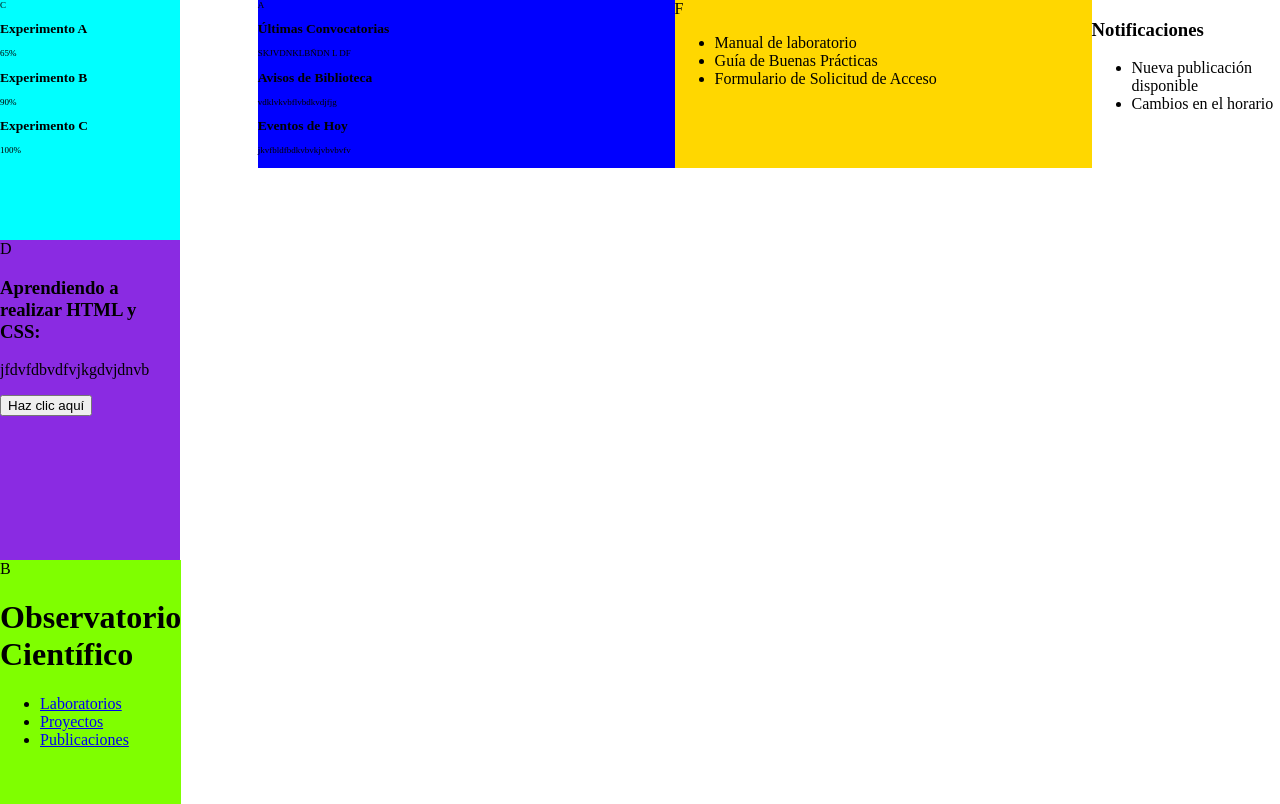
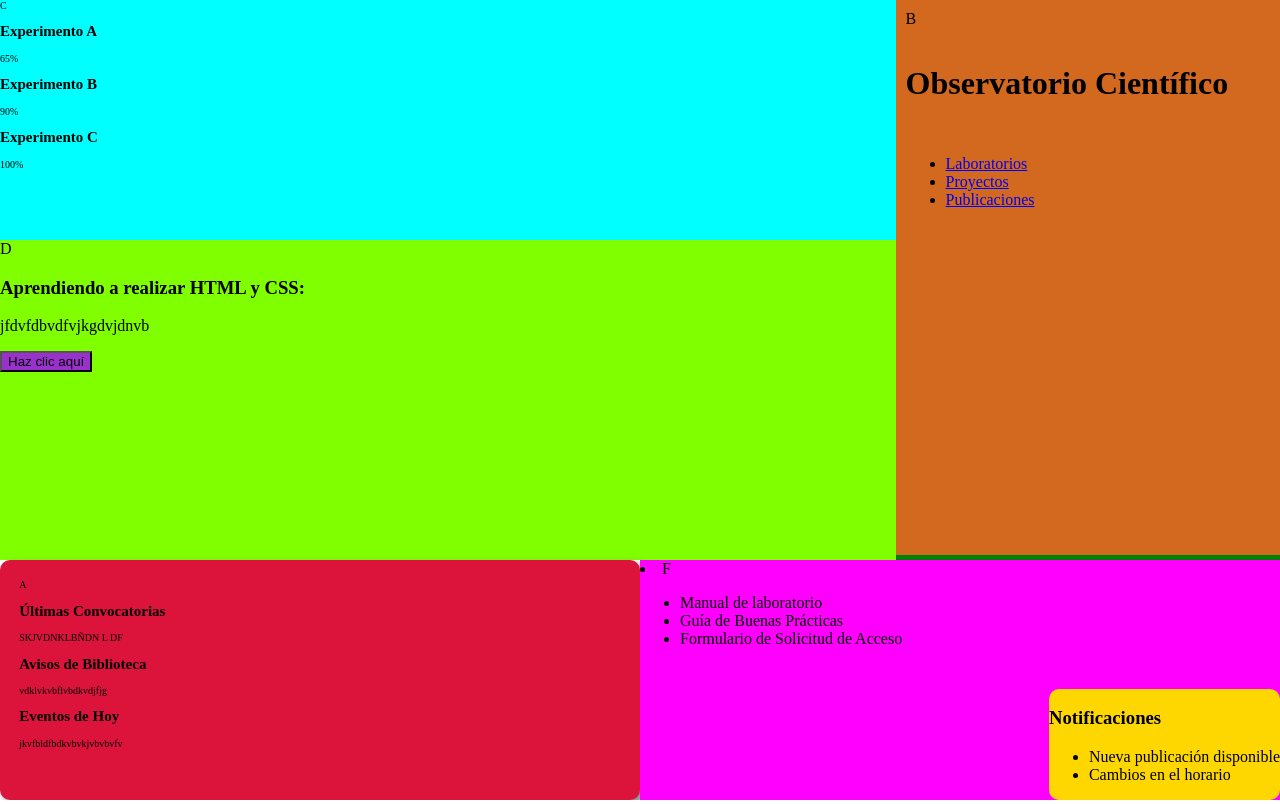
Before and after one commit to javier152140/prueba51, a plain HTML site: page index.html in a window 1280 px wide. Shown: the top 804 px of the page. Drawn offline with Linux system fonts and the light colour scheme.

Commit message:
Html y css completados

```diff
--- a/index.html
+++ b/index.html
@@ -54,13 +54,13 @@
         <p>jkvfbldfbdkvbvkjvbvbvfv</p>
       </section>
 
-      <section class="F">F
+      <li class="F">F
         <ul>
           <li>Manual de laboratorio</li>
           <li>Guía de Buenas Prácticas</li>
           <li>Formulario de Solicitud de Acceso</li>
         </ul>
-      </section>
+      </li>
       <section class="E">
         <h3>Notificaciones</h3>
         <ul>
--- a/style.css
+++ b/style.css
@@ -1,58 +1,99 @@
 html, body{
     height: 100%;
+    padding: 0;
     margin: 0;
-padding: 0;
 }
 .contenedor{
+    height: 100%;
     width: 100%;
+    display: flex;
+    flex-direction: column;
+}
+.superior{
     height: 70%;
     display: flex;
-margin: 0;
-padding: 0;
+    width: 100%;
 }
 .izquierda{
+    height: 100%;
     width: 70%;
-    height: 100%;
     display: flex;
     flex-direction: column;
+    padding: 0;
     margin: 0;
-    padding: 0;
 }
 .C{
     flex: 3;
-    font-size: 9px;
+    font-size: 10px;
     background-color: aqua;
 }
 .D{
     flex: 4;
-    background-color: blueviolet;
+    background-color: chartreuse;
+}
+.accion{
+    cursor: pointer;
+    background-color: darkorchid;
+    transition: transform 0.2s ease, background-color 0.2 ease;
+}
+.accion:active{
+    transform: translateY(3px);
+    background-color: blue;
 }
 .derecha{
+    height: 100%;
+    display: flex;
     width: 30%;
-    height: 100%;
     margin: 0;
     padding: 0;
-    display: flex;
 }
 .B{
     flex: 1;
-    background-color: chartreuse;
+    background-color: chocolate;
+    border-bottom: 5px solid green;
+    padding: 2.5%;
+    display: flex;
+    flex-direction: column;
+    gap: 1rem;
+    align-items: flex-start;
+    transition: color 0.3s linear;
+}
+.B:hover{
+    color: aquamarine;
 }
 .inferior{
     height: 30%;
     width: 100%;
     display: flex;
+
 }
 .A{
     height: 100%;
-    font-size: 9px;
+    border-radius: 10px;
+    box-shadow: 5px 5px 10px grey;
+    padding: 1.5%;
+    font-size: 10px;
     width: 50%;
-    background-color: blue;
-    margin: 0;
-    padding: 0;
+    background-color: crimson;
+    box-sizing: border-box;
+    transition: color 1s ease;
+}
+.A:hover{
+    color: blue;
 }
 .F{
     height: 100%;
     width: 50%;
+    background-color: fuchsia;
+}
+.E{
+    bottom: 0;
+   right: 0;
+   position: fixed;
     background-color: gold;
+    border-radius: 10px;
+    transition: transform 0.5s ease;
 }
+.E:hover{
+    transform: scale(1.15);
+}
```
Lines whose indentation alone changed are shown as unchanged.
